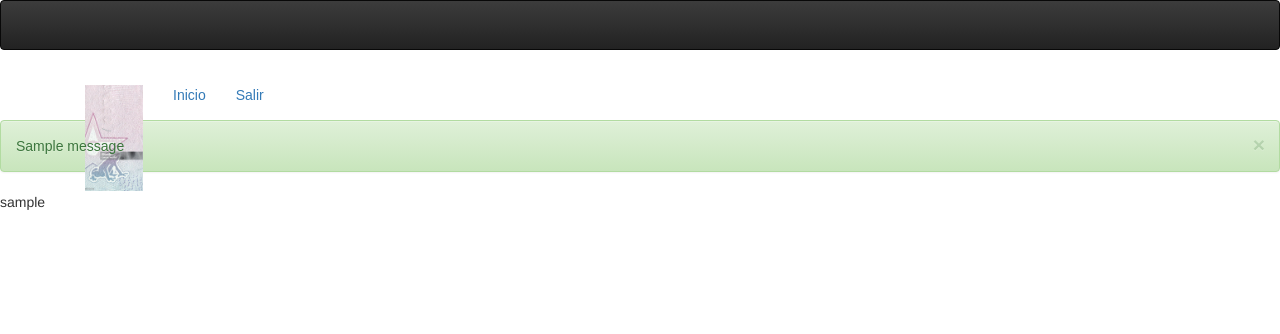
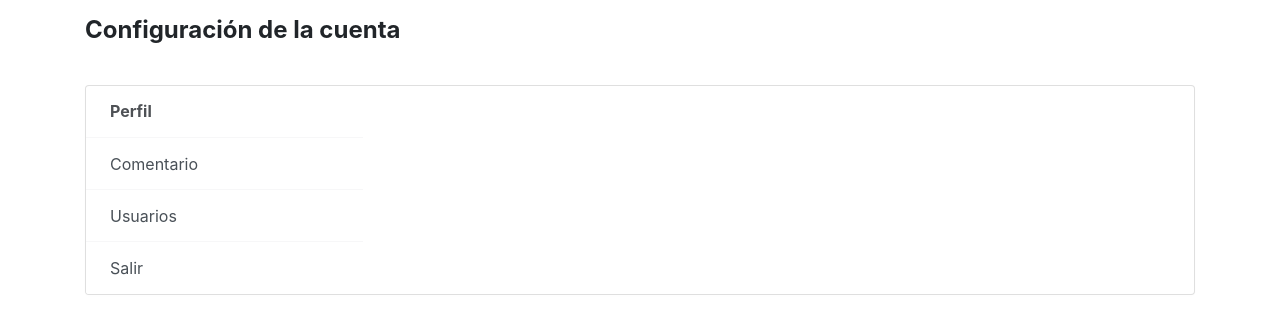
Before and after one commit to JuandCalderoM/flask_project, a Flask app: page /auth/session in a window 1280 px wide. Shown: the top 334 px of the page. Run offline with Flask 3, Linux system fonts and the light colour scheme; the visitor is signed in with stand-in values (Sample User, id 1); one stand-in notice (Sample message) is shown; some libraries are stand-ins or nearby versions.

Commit message:
estos son los ultimos templates que voy a realizar para mi proyecto son los templates de la plataforma

```diff
--- a/app/auth/view_login.py
+++ b/app/auth/view_login.py
@@ -38,3 +38,23 @@ def logout():
     session.clear()  # Elimina todas las variables de sesión
     flash("Sesion finalizada")
     return redirect(url_for('main.index'))
+@auth.route('/perfil')
+def perfil():
+    username = session.get('username')
+    context={
+        'username':username
+    }
+    if username:
+        return render_template('perfil.html', **context)
+    else:
+        flash("necesistas de un inicio de sesion :)")
+        return redirect(url_for('auth.login'))
+
+
+@auth.route('/comentario')
+def comentario():
+    return render_template('view_comment.html')
+
+@auth.route('/usuarios')
+def usuarios():
+    return render_template('usuarios.html')
--- a/app/static/css/main.css
+++ b/app/static/css/main.css
@@ -1,7 +1,110 @@
-html * {
-    font-family: sans-serif;
+body {
+    background: #f5f5f5;
+    margin-top: 20px;
 }
 
-img {
-    max-width: 50px;
+.ui-w-80 {
+    width : 80px !important;
+    height: auto;
 }
+
+.btn-default {
+    border-color: rgba(24, 28, 33, 0.1);
+    background  : rgba(0, 0, 0, 0);
+    color       : #4E5155;
+}
+
+label.btn {
+    margin-bottom: 0;
+}
+
+.btn-outline-primary {
+    border-color: #26B4FF;
+    background  : transparent;
+    color       : #26B4FF;
+}
+
+.btn {
+    cursor: pointer;
+}
+
+.text-light {
+    color: #babbbc !important;
+}
+
+.btn-facebook {
+    border-color: rgba(0, 0, 0, 0);
+    background  : #3B5998;
+    color       : #fff;
+}
+
+.btn-instagram {
+    border-color: rgba(0, 0, 0, 0);
+    background  : #000;
+    color       : #fff;
+}
+
+.card {
+    background-clip: padding-box;
+    box-shadow     : 0 1px 4px rgba(24, 28, 33, 0.012);
+}
+
+.row-bordered {
+    overflow: hidden;
+}
+
+.account-settings-fileinput {
+    position  : absolute;
+    visibility: hidden;
+    width     : 1px;
+    height    : 1px;
+    opacity   : 0;
+}
+
+.account-settings-links .list-group-item.active {
+    font-weight: bold !important;
+}
+
+html:not(.dark-style) .account-settings-links .list-group-item.active {
+    background: transparent !important;
+}
+
+.account-settings-multiselect~.select2-container {
+    width: 100% !important;
+}
+
+.light-style .account-settings-links .list-group-item {
+    padding     : 0.85rem 1.5rem;
+    border-color: rgba(24, 28, 33, 0.03) !important;
+}
+
+.light-style .account-settings-links .list-group-item.active {
+    color: #4e5155 !important;
+}
+
+.material-style .account-settings-links .list-group-item {
+    padding     : 0.85rem 1.5rem;
+    border-color: rgba(24, 28, 33, 0.03) !important;
+}
+
+.material-style .account-settings-links .list-group-item.active {
+    color: #4e5155 !important;
+}
+
+.dark-style .account-settings-links .list-group-item {
+    padding     : 0.85rem 1.5rem;
+    border-color: rgba(255, 255, 255, 0.03) !important;
+}
+
+.dark-style .account-settings-links .list-group-item.active {
+    color: #fff !important;
+}
+
+.light-style .account-settings-links .list-group-item.active {
+    color: #4E5155 !important;
+}
+
+.light-style .account-settings-links .list-group-item {
+    padding     : 0.85rem 1.5rem;
+    border-color: rgba(24, 28, 33, 0.03) !important;
+}
--- a/app/templates/navbar.html
+++ /dev/null
@@ -1,27 +0,0 @@
-<div class="navbar navbar-inverse" role="navigation"></div>
-    <div class="container">
-        <div class="navbar-header">
-            <button type="button"
-                    class="navbar-toggle"
-                    data-toggle="collapse"
-                    data-target=".navbar-collapse">
-                <span class="sr-only">Toggle navigation</span>
-                <span class="icon-bar"></span>
-                <span class="icon-bar"></span>
-                <span class="icon-bar"></span>
-            </button>
-            <a class="navbar-brand" href="{{ url_for('auth.session_page') }}">
-                <img src="{{ url_for('static', filename='imagenes/pagina_init.jpg') }}"
-                     style="max-width: 58px"
-                     alt="inicio_login log">
-            </a>
-        </div>
-
-        <div class="navbar-collapse collapse">
-            <ul class="nav navbar-nav">
-                <li><a href="{{ url_for('auth.session_page') }}">Inicio</a></li>
-                <li><a href="{{ url_for('auth.logout') }}">Salir</a></li>
-            </ul>
-        </div>
-    </div>
-</div>
--- a/app/templates/plataform.html
+++ b/app/templates/plataform.html
@@ -1,35 +1,39 @@
-{% extends 'bootstrap/base.html' %}
+<!DOCTYPE html>
+<html lang="en">
+<head>
+    {% block head %}
+    <title>Plataforma</title>
+    <link rel="stylesheet" href="{{ url_for('static', filename='css/main.css') }}">
+    <link href="https://cdn.jsdelivr.net/npm/bootstrap@4.5.0/dist/css/bootstrap.min.css" rel="stylesheet">
+    {% endblock %}
+</head>
+<body>
+    <div class="container light-style flex-grow-1 container-p-y">
+        <h4 class="font-weight-bold py-3 mb-4">
+            Configuración de la cuenta
+        </h4>
+        <div class="card overflow-hidden">
+            <div class="row no-gutters row-bordered row-border-light">
+                <div class="col-md-3 pt-0">
+                    <div class="list-group list-group-flush account-settings-links">
+                        <!-- Los cuatro botones -->
+                        <a class="list-group-item list-group-item-action active" href="{{ url_for('auth.perfil') }}">Perfil</a>
+                        <a class="list-group-item list-group-item-action" href="{{ url_for('auth.comentario') }}">Comentario</a>
+                        <a class="list-group-item list-group-item-action" href="{{ url_for('auth.usuarios') }}">Usuarios</a>
+                        <a class="list-group-item list-group-item-action" href="{{ url_for('auth.logout') }}">Salir</a>
+                    </div>
+                </div>
+                <div class="col-md-9">
+                    {% block content %}
+                    <!-- El contenido específico de cada vista aparecerá aquí -->
+                    {% endblock %}
+                </div>
+            </div>
+        </div>
+    </div>
 
-{% block head %}
-    <title>
-        {% block title %} Plaform Flask {% endblock %}
-        {{ super() }}
-    </title>
-    <link rel="stylesheet" href="{{ url_for('static', filename='css/main.css')}}">
-    <link rel="stylesheet" href="https://maxcdn.bootstrapcdn.com/bootstrap/3.3.7/css/bootstrap.min.css">
-    <link rel="stylesheet" href="https://maxcdn.bootstrapcdn.com/bootstrap/3.3.7/css/bootstrap-theme.min.css">
-
-{% endblock %}
-
-{% block body %}
-    {% block navbar %}
-        {% include 'navbar.html' %}
-    {% endblock %}
-
-    {% for message in get_flashed_messages() %}
-        <div class="alert alert-success alert-dismissible">
-            <button type="button"
-                    data-dismiss="alert"
-                    class="close">&times;</button>
-            {{ message }}
-        </div>
-    {% endfor %}
-
-    {% block content %}
-      {{username}}
-      {{rol}}
-    {% endblock %}
-    {% block scripts %}
-        {{ super() }}
-    {% endblock %}
-{% endblock %}
+    <!-- Scripts -->
+    <script src="https://code.jquery.com/jquery-1.10.2.min.js"></script>
+    <script src="https://cdn.jsdelivr.net/npm/bootstrap@4.5.0/dist/js/bootstrap.bundle.min.js"></script>
+</body>
+</html>
```
Also changed, not shown: app/templates/Inicio.html (+14 -0 lines).
